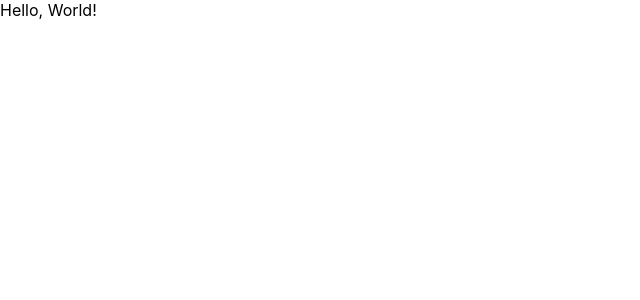
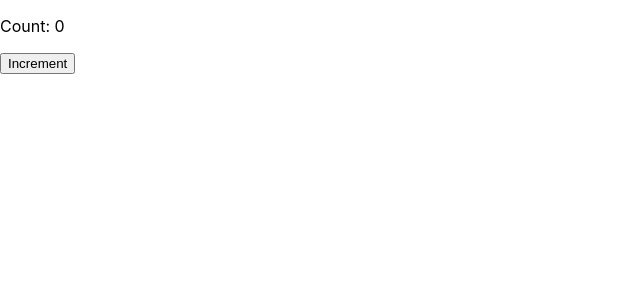
Before and after one commit to thaer-al-khishen/React-Playground, a React (Create React App) app: page / in a window 1280 px wide. Shown: the top 300 px of the page, without its empty margins (0-640 px from the left). Built offline with nearby package versions, Linux system fonts and the light colour scheme.

Commit message:
Setup state and lifecycle class components

```diff
--- a/src/App.tsx
+++ b/src/App.tsx
@@ -5,10 +5,104 @@ import React from 'react';
 // npm install react-scripts@latest
 
 function App() {
-    return element;
+    return <Counter/>;
 }
 
-//This syntax creates a React element, which is a lightweight description of what to render.
-const element = <div>Hello, World!</div>;
+//Introduction to State: State is an integral part of React components, allowing them to maintain internal data that changes over time.
+// Using State in Class Components: Initialize state in the constructor and update state using this.setState().
+// Discuss the asynchronous nature of setState().
 
+// Define an interface for the component's state
+interface CounterState {
+    count: number;
+}
+
+// Define an interface for the component's props
+// If there are no props, you can use an empty interface
+interface CounterProps {}
+
+class Counter extends React.Component<CounterProps, CounterState> {
+    constructor(props: CounterProps) {
+        super(props);
+        this.state = { count: 0 };
+    }
+
+    componentDidMount() {
+        console.log('Component mounted:', this.state.count);
+    }
+
+    componentDidUpdate(state: CounterState) {
+        console.log('Component update:', this.state.count);
+    }
+
+    componentWillUnmount() {
+        console.log('Component unmounting:', this.state.count);
+    }
+
+    increment = () => {
+        // this.setState({ count: this.state.count + 1 });
+        //You can make use of a callback that ensures this state is updated
+        this.setState({ count: this.state.count + 1 }, () => {
+            console.log('Count updated:', this.state.count);
+        });
+    };
+
+    render() {
+        return (
+            <div>
+                <p>Count: {this.state.count}</p>
+                <button onClick={this.increment}>Increment</button>
+            </div>
+        );
+    }
+}
+
+//What is setState()?: In class components, setState() is the primary method used to update the component's state and re-render the component.
+// Asynchronous Operation: Emphasize that setState() is asynchronous.
+// React batches state updates for performance reasons, meaning setState() does not immediately update the component state.
+//
+// Implications of Asynchronicity
+// Batching: Multiple setState() calls within the same event loop are batched, leading to a single re-render for performance optimization.
+// Accessing Updated State: Since setState() is asynchronous, the updated state may not be immediately available.
+// If you need to perform an action immediately after setting the state, use the callback function provided by setState().
+// this.setState({ count: this.state.count + 1 }, () => {
+//     console.log('Count updated:', this.state.count);
+// });
+
+//Part 2: Lifecycle Methods
+// Understanding Lifecycle Methods
+// Lifecycle Overview: Lifecycle methods are special methods in class components that get called at different stages of a component's life: mounting, updating, and unmounting.
+// Purpose: These methods are used for various purposes like API calls, setting up subscriptions, timers, and cleaning up resources.
+
+//Common Lifecycle Methods:
+// componentDidMount:
+//
+// Called once after the component is mounted (inserted into the tree).
+// Use for initializing data-fetching, adding event listeners, or starting animations.
+// Example: Fetching data from an API.
+// componentDidMount() {
+//     fetch('https://api.example.com/items')
+//         .then(response => response.json())
+//         .then(data => this.setState({ data }));
+// }
+
+//componentDidUpdate:
+//
+// Called after any update to the component (state or props changes).
+// Use for updating external libraries, requesting new data, or performing DOM operations based on state changes.
+// Example: Updating a chart based on new props.
+// componentDidUpdate(prevProps) {
+//     if (this.props.data !== prevProps.data) {
+//         this.updateChart(this.props.data);
+//     }
+// }
+
+//componentWillUnmount:
+//
+// Called right before the component is unmounted and destroyed.
+// Use for cleanup actions like invalidating timers, canceling network requests, or removing event listeners.
+// Example: Clearing a timer.
+// componentWillUnmount() {
+//     clearInterval(this.timerID);
+// }
 export default App;
```
